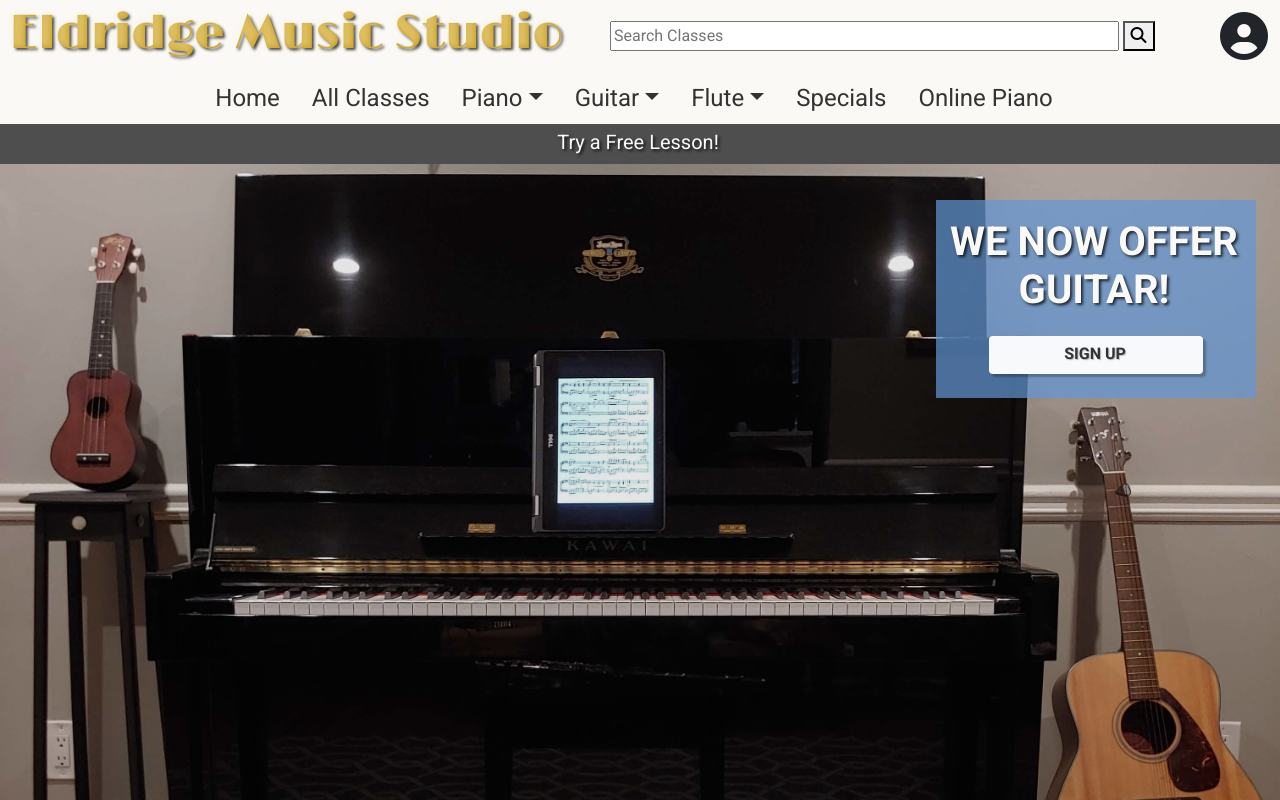
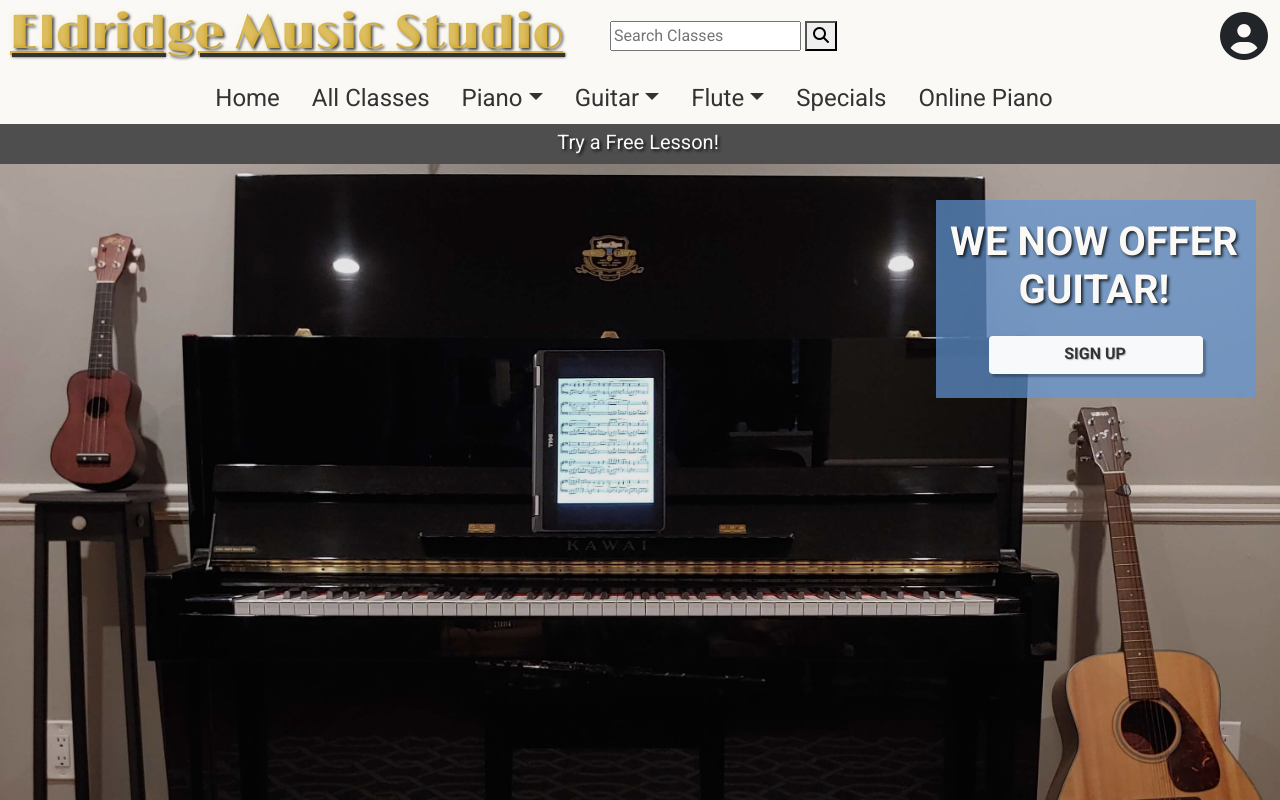
Before and after one commit to Richardaeld/Eldridge_Music, a Django app: page / in a window 1280 px wide. Run offline with Django 3.2, Linux system fonts and the light colour scheme; some libraries are stand-ins or nearby versions.

Commit message:
Corrected a UX bugs for flex settings for logo and search input on base.html

```diff
--- a/templates/base.html
+++ b/templates/base.html
@@ -35,11 +35,13 @@
       <div class="header-flex">
 
         <div class="header-logo">
-          <p class="logo-title" style="margin:0;">Eldridge Music Studio</p>
+          <a href="{% url 'home' %}">
+            <p class="logo-title mb-0">Eldridge Music Studio</p>
+          </a>
         </div>
 
         <div class="header-search">
-          <input class="y-center" type="text" placeholder="Search Classes" style="width:90%;">
+          <input class="y-center" type="text" placeholder="Search Classes">
           <button class="y-center">
             <span>
               <i class="fas fa-search"></i>
@@ -56,7 +58,7 @@
         <ul class="nav justify-content-center">
 
           <li class="nav-item">
-          <a class="nav-link active" aria-current="page" href="#">Home</a>
+          <a class="nav-link active" aria-current="page" href="{% url 'home' %}">Home</a>
         </li>
 
         <li class="nav-item">
@@ -98,7 +100,7 @@
         </li>
 
         <li class="nav-item">
-          <a class="nav-link" href="#">Online Piano</a>
+          <a class="nav-link" href="{% url 'coaxsio' %}">Online Piano</a>
         </li>
 
       </ul>
```
Lines whose indentation alone changed are shown as unchanged.
